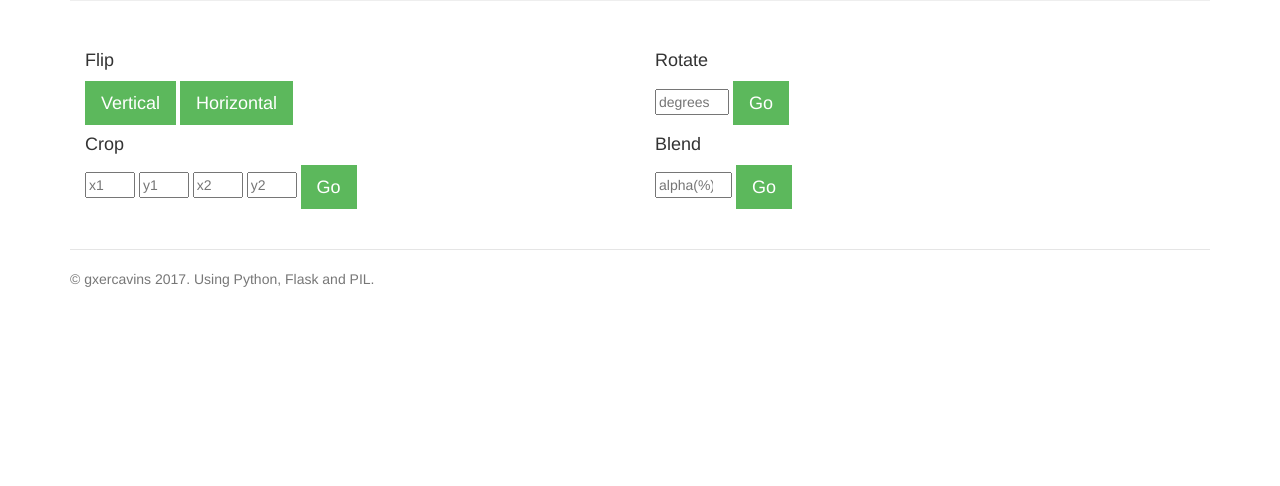
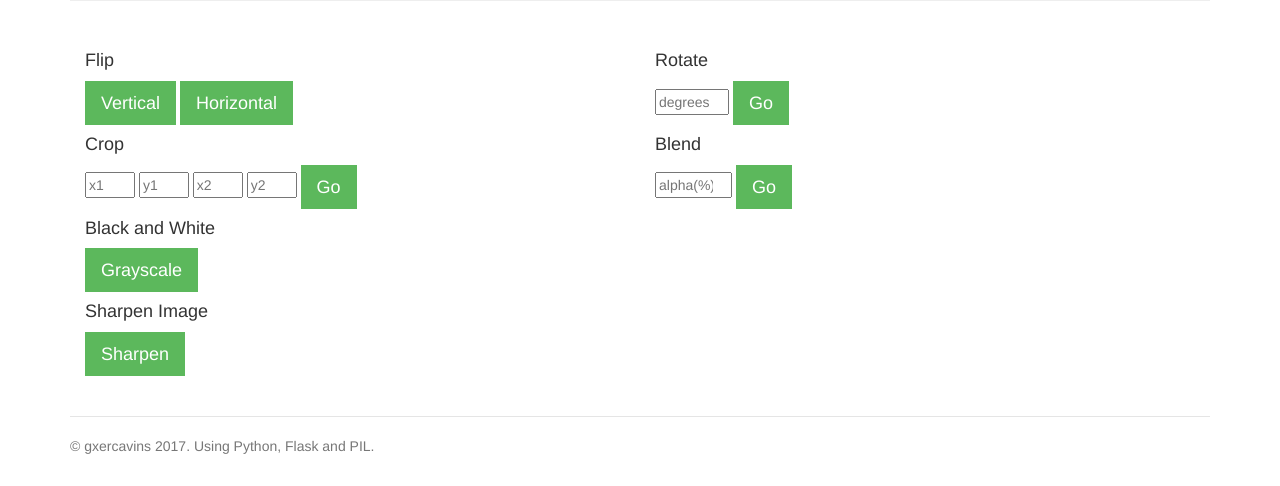
Before and after one commit to gxercavins/image-api, a Flask app: template templates/processing.html in a window 1280 px wide. Shown: the part 506-992 px from the top of the page. Before the commit the page ends 793 px from the top, so only its background shows below. Run offline with Flask 2, Linux system fonts and the light colour scheme; the template is opened without the code that fills it, so the values that code supplies are empty; some libraries are stand-ins or nearby versions.

Commit message:
added two new filters

```diff
--- a/app.py
+++ b/app.py
@@ -188,6 +188,50 @@ def blend():
 
     return send_image('temp.png')
 
+@app.route("/grayscale", methods=["POST"])
+def grayscale():
+    # retrieve parameters from html form
+    # angle = request.form['angle']
+    filename = request.form['image']
+
+    # open and process image
+    target = os.path.join(APP_ROOT, 'static/images')
+    destination = "/".join([target, filename])
+
+    img = Image.open(destination)
+    img = img.convert("L")
+
+    # save and return image
+    destination = "/".join([target, 'temp.png'])
+    if os.path.isfile(destination):
+        os.remove(destination)
+    img.save(destination)
+
+    return send_image('temp.png')
+
+@app.route("/sharpen", methods=["POST"])
+def sharpen():
+    # retrieve parameters from html form
+    # angle = request.form['angle']
+    filename = request.form['image']
+
+    # open and process image
+    target = os.path.join(APP_ROOT, 'static/images')
+    destination = "/".join([target, filename])
+
+    img = Image.open(destination)
+    enhancer = ImageEnhance.Sharpness(img)
+    factor = 5
+    img = enhancer.enhance(factor)
+
+    # save and return image
+    destination = "/".join([target, 'temp.png'])
+    if os.path.isfile(destination):
+        os.remove(destination)
+    img.save(destination)
+
+    return send_image('temp.png')
+
 
 # retrieve file from 'static/images' directory
 @app.route('/static/images/<filename>')
--- a/templates/processing.html
+++ b/templates/processing.html
@@ -38,14 +38,16 @@
             <div class="col-lg-6">
                 <h4>Flip</h4>
                 <form id="form-flip" action="{{ url_for('flip') }}" method="POST" enctype="multipart/form-data">
-                  <button id="btnFlipV" class="btn btn-lg btn-success" type="submit" name="mode" value="vertical">Vertical</button>
-                  <button id="btnFlipH" class="btn btn-lg btn-success" type="submit" name="mode" value="horizontal">Horizontal</button>
+                    <button id="btnFlipV" class="btn btn-lg btn-success" type="submit" name="mode"
+                        value="vertical">Vertical</button>
+                    <button id="btnFlipH" class="btn btn-lg btn-success" type="submit" name="mode"
+                        value="horizontal">Horizontal</button>
                     <input type="text" class="hidden" name="image" value="{{ image_name }}">
 
                 </form>
 
                 <h4>Crop</h4>
-                <form id="form-crop"" action="{{ url_for('crop') }}" method="POST" enctype="multipart/form-data">
+                <form id="form-crop"" action=" {{ url_for('crop') }}" method="POST" enctype="multipart/form-data">
                     <input type="number" placeholder="x1" min="0" name="x1" required>
                     <input type="number" placeholder="y1" min="0" name="y1" required>
                     <input type="number" placeholder="x2" min="0" name="x2" required>
@@ -64,11 +66,28 @@
                 </form>
 
                 <h4>Blend</h4>
-                <form id="form-blend"" action="{{ url_for('blend') }}" method="POST" enctype="multipart/form-data">
+                <form id="form-blend"" action=" {{ url_for('blend') }}" method="POST" enctype="multipart/form-data">
                     <input type="number" name="alpha" placeholder="alpha(%)" min="0" max="100" required>
                     <button id="btnBlend" class="btn btn-lg btn-success" type="submit">Go</button>
                     <input type="text" class="hidden" name="image" value="{{ image_name }}">
                 </form>
+
+            </div>
+
+            <div class="col-lg-6">
+                <h4>Black and White</h4>
+                <form id="form-grayscale" action="{{ url_for('grayscale') }}" method="POST"
+                    enctype="multipart/form-data">
+                    <button id="btnBlack" class="btn btn-lg btn-success" type="submit">Grayscale</button>
+                    <input type="text" class="hidden" name="image" value="{{ image_name }}">
+                </form>
+
+                <h4>Sharpen Image</h4>
+                <form id="form-grayscale" action="{{ url_for('sharpen') }}" method="POST" enctype="multipart/form-data">
+                    <button id="btnSharp" class="btn btn-lg btn-success" type="submit">Sharpen</button>
+                    <input type="text" class="hidden" name="image" value="{{ image_name }}">
+                </form>
+
 
             </div>
         </div>
```
Lines whose indentation alone changed are shown as unchanged.
